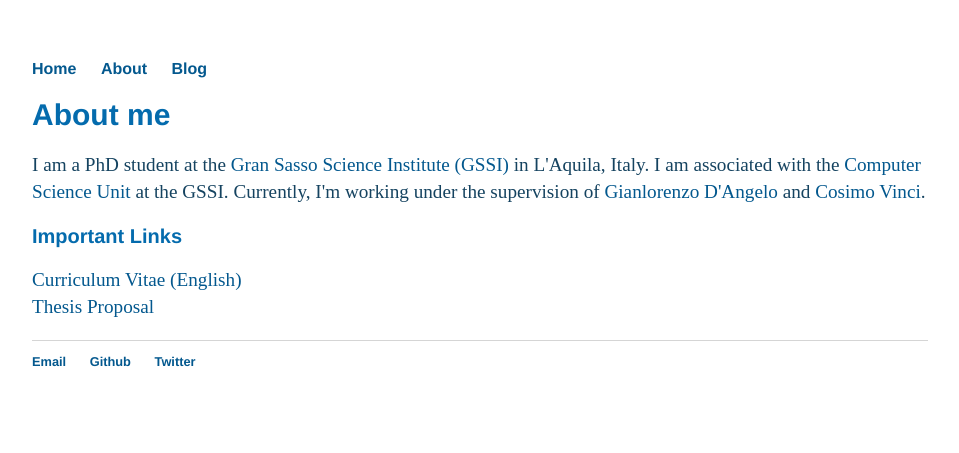
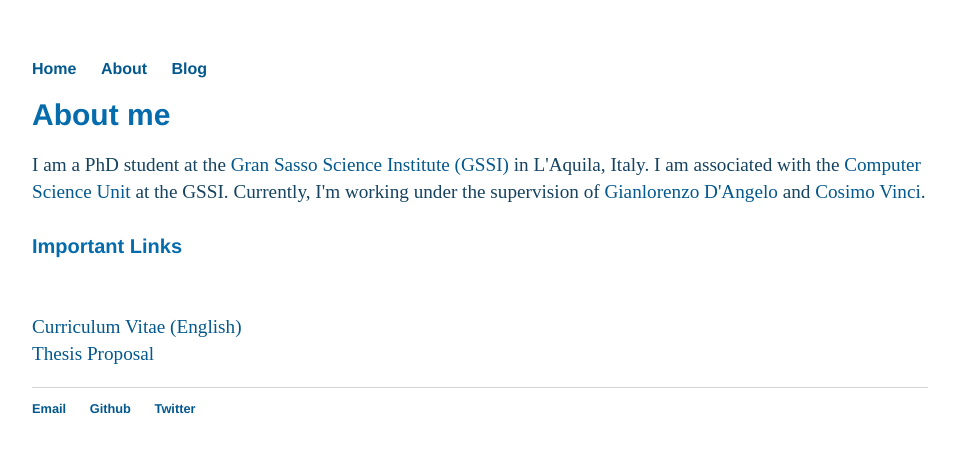
Before and after one commit to debashmitap/debashmitap.github.io, a Jekyll site: the page built from about/index.html, in a window 1280 px wide. Shown: the top 453 px of the page, without its empty margins (160-1119 px from the left). Built offline with Jekyll 4.4.1, drawn with Linux system fonts in a browser that asks for light colours.

Commit message:
Update main.css

```diff
--- a/css/main.css
+++ b/css/main.css
@@ -28,6 +28,9 @@ h2 {
     font-size: 3em;
     font-family:'Helvetica', 'Arial', 'Sans-Serif';
     color: #046BAD;
+    min-height: 50px;
+    padding-bottom: 10px;
+    padding-top: 10px;
 }
 p {
     font-size: 1.2em;
```
